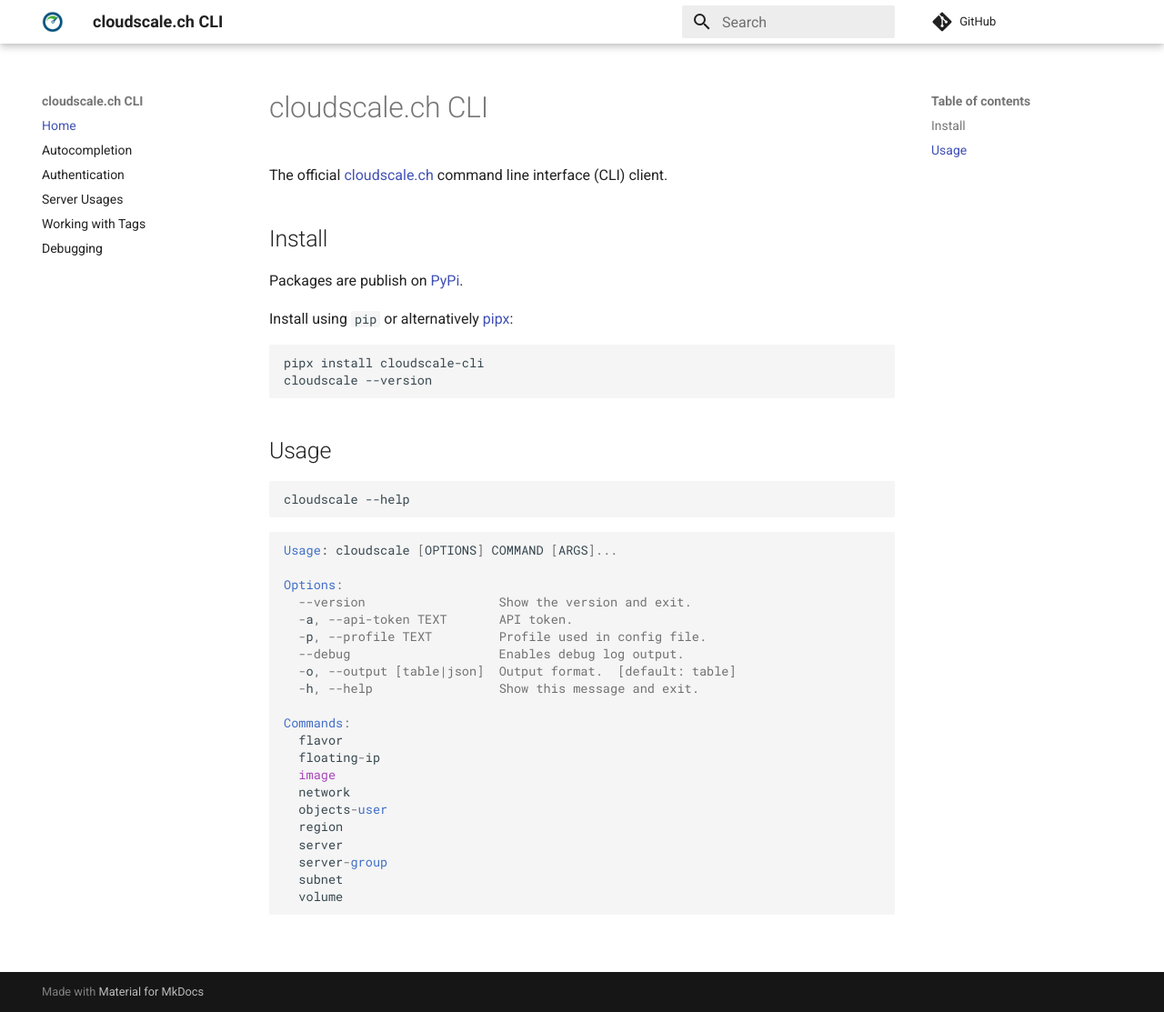
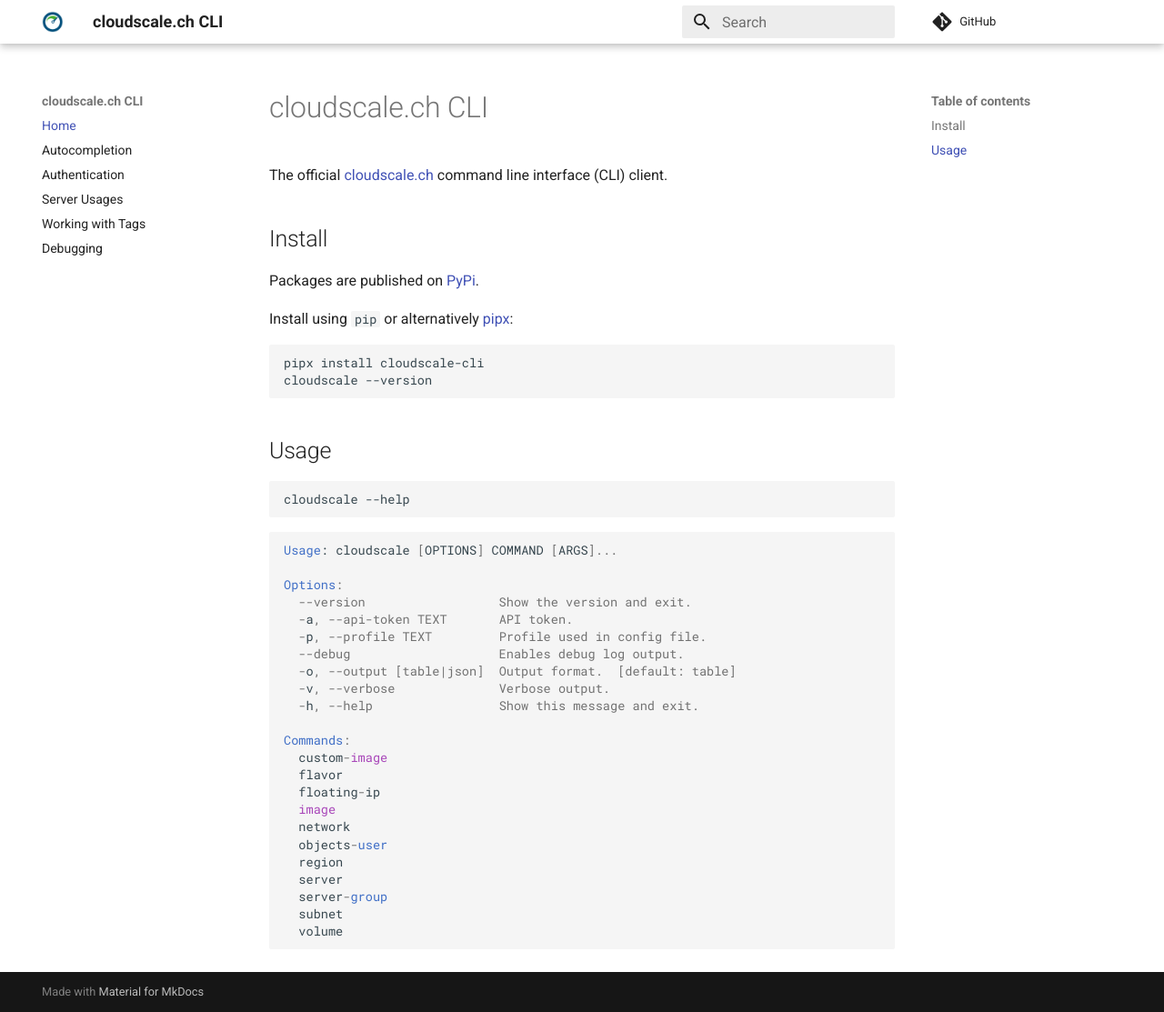
Before and after one commit to cloudscale-ch/cloudscale-cli, an MkDocs documentation site: the page built from docs/index.md, in a window 1280 px wide and 1113 px high. Shown: the whole window at 91% size. Built offline with MkDocs 1.6.1 and Material for MkDocs 9.7.7, drawn with Linux system fonts in a browser that asks for light colours; comment, search, counter and statistics services are not loaded.

Commit message:
ci: publish docs on push master (#43)
* doc: update and fix typos

```diff
--- a/docs/index.md
+++ b/docs/index.md
@@ -4,7 +4,7 @@ The official [cloudscale.ch](https://www.cloudscale.ch) command line interface (
 
 ## Install
 
-Packages are publish on [PyPi](https://pypi.org/project/cloudscale-cli/).
+Packages are published on [PyPi](https://pypi.org/project/cloudscale-cli/).
 
 Install using `pip` or alternatively [pipx](https://pipxproject.github.io/pipx/):
 
@@ -28,9 +28,11 @@ Options:
   -p, --profile TEXT         Profile used in config file.
   --debug                    Enables debug log output.
   -o, --output [table|json]  Output format.  [default: table]
+  -v, --verbose              Verbose output.
   -h, --help                 Show this message and exit.
 
 Commands:
+  custom-image
   flavor
   floating-ip
   image
```
Also changed, not shown: 4 other files.
